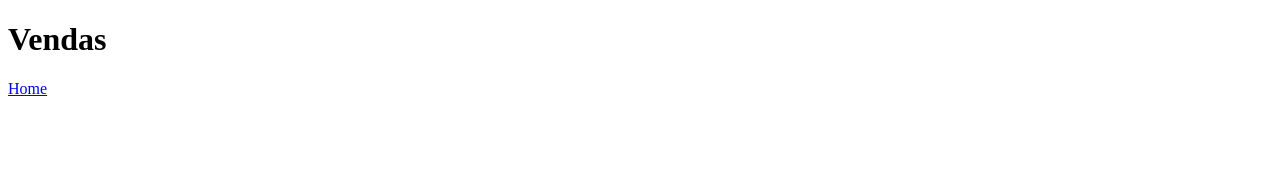
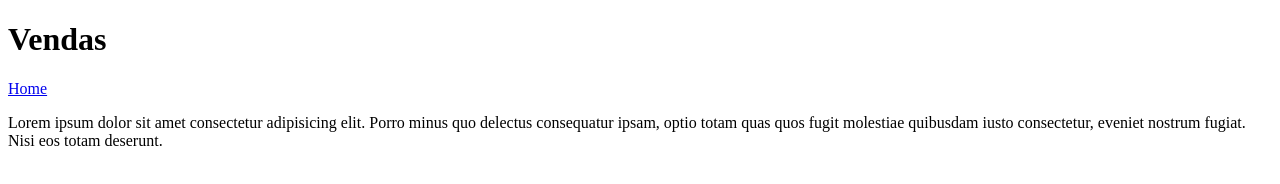
Before and after one commit to matheussilvestre42/teste_de_git, a plain HTML site: page vendas.html in a window 1280 px wide. Drawn offline with Linux system fonts and the light colour scheme.

Commit message:
modificando vendas.html

```diff
--- a/vendas.html
+++ b/vendas.html
@@ -9,5 +9,6 @@
 <body>
     <h1>Vendas</h1>
     <a href="index.html">Home</a>
+    <p>Lorem ipsum dolor sit amet consectetur adipisicing elit. Porro minus quo delectus consequatur ipsam, optio totam quas quos fugit molestiae quibusdam iusto consectetur, eveniet nostrum fugiat. Nisi eos totam deserunt.</p>
 </body>
 </html>
```
